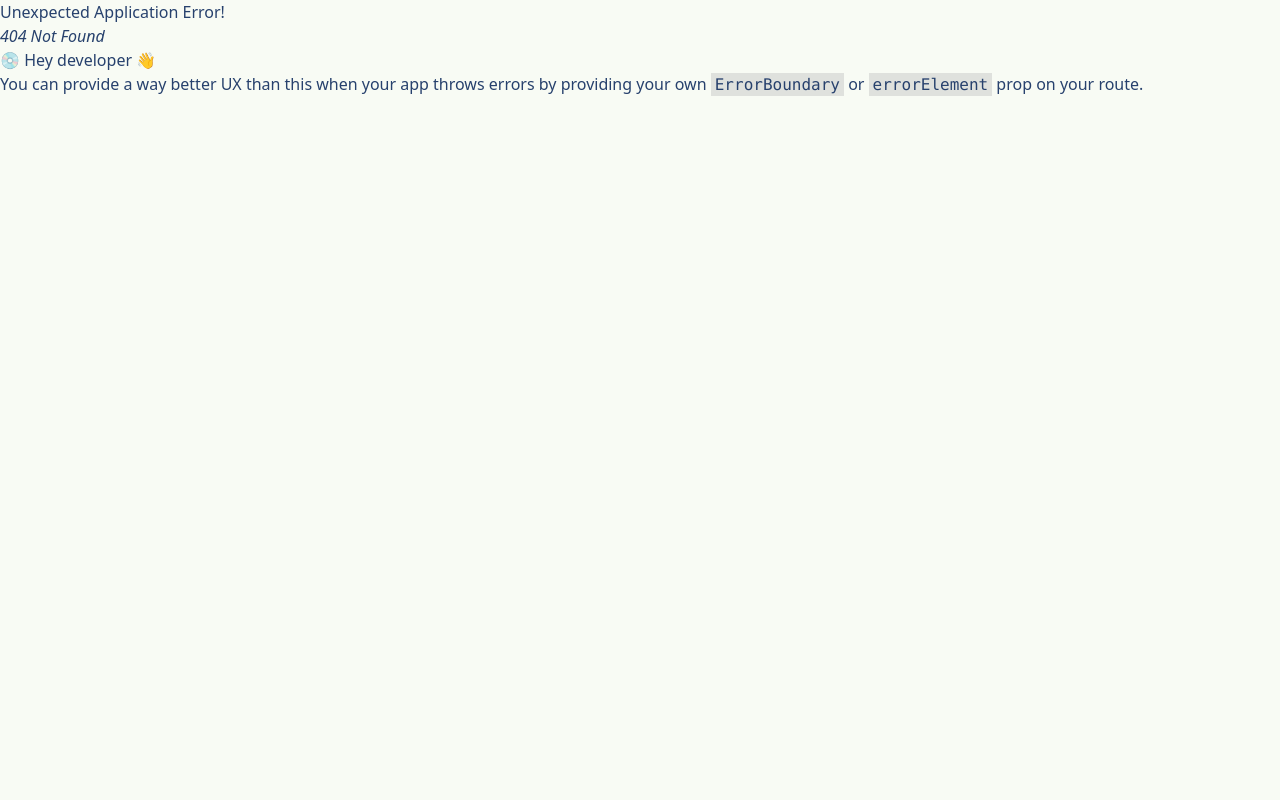
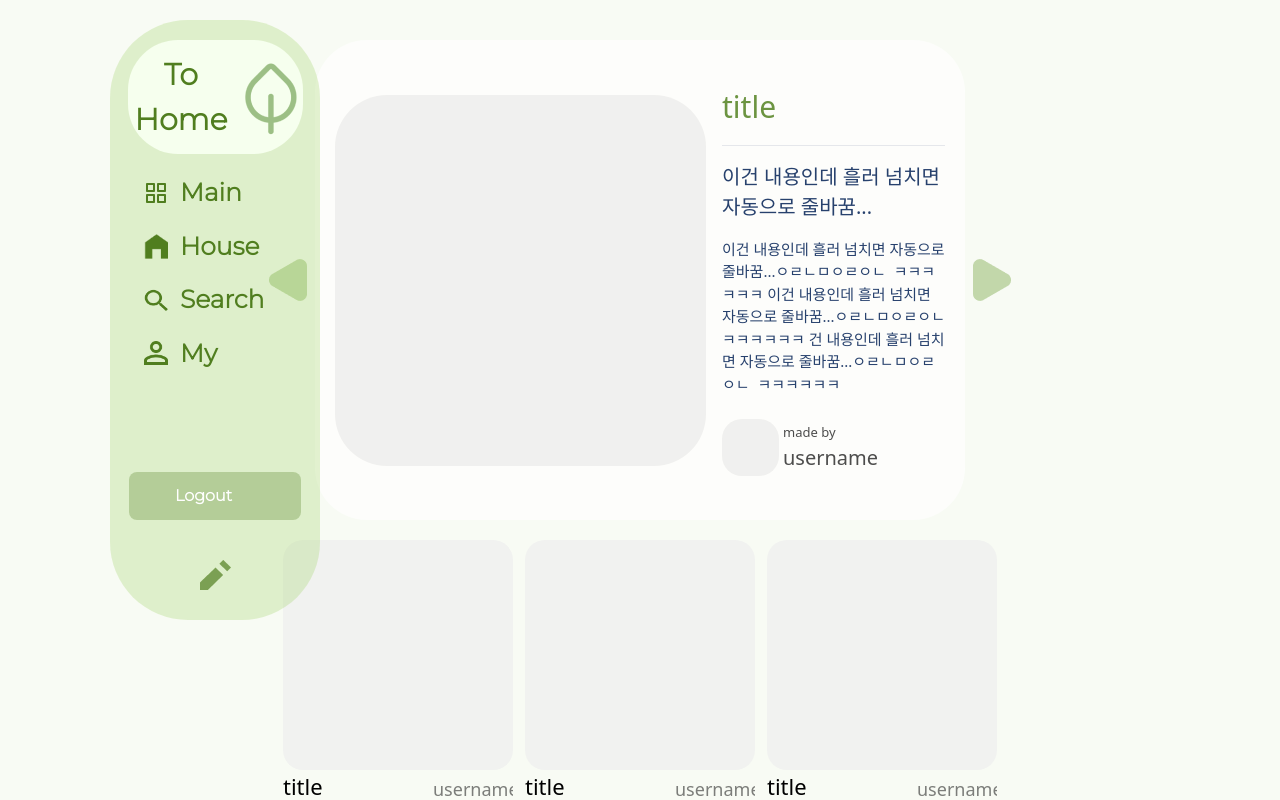
Before and after one commit to ye-one222/ToHome-FE, a React (Create React App) app in the folder project/: page /house in a window 1280 px wide. Before the commit this address had no page. Shown: the top 800 px of the page. Built offline with nearby package versions, Linux system fonts and the light colour scheme.

Commit message:
houseMainPage, searchMainPage 생성

```diff
--- /dev/null
+++ b/project/src/app/houseMain.tsx
@@ -0,0 +1,98 @@
+import React, {  } from "react"
+//import { Link } from "react-router-dom"
+import { Menu } from "../interface/menu.tsx";
+
+const TopCard = () => {
+    //이렇게 받는지, 아이디만 받아서 id.contents 같이 써야하는지 모르겠음
+    /*const [imgUrl, setImgUrl] = useState('');
+    const [title, setTitle] = useState('');
+    const [summary, setSummary] = useState('');
+    const [contents, setContents] = useState('');
+    const [tags, setTags] = useState([]);
+    const [user, setUser] = useState('');
+*/
+    //fetch로 GET 요청 -> 각각 저장
+
+    //tag 파싱하는 함수 필요할듯
+
+    return (
+        <div className="flex items-center w-[650px] h-[480px] bg-[#ffffffb2] rounded-[52px] p-5 gap-4">
+            <div className="w-[371px] h-[371px] bg-[#8181811a] rounded-[52px]">
+                {/* 사진 자리 - 나중에 이걸로 교체
+                <img src={imgURl} alt="Photo" className="w-[482px] h-[482px] rounded-[52px]" />
+                */}
+            </div>
+
+            <div className="flex flex-col max-w-[223px] max-h-[460px] gap-4">
+                <h1 className="min-h-[45px] text-[30px] text-[#6C9441] overflow-y-hidden">title</h1>
+                <hr className="w-full bg-black"/>
+                <div className="min-h-[60px] text-[20px] whitespace-pre-wrap overflow-y-hidden">이건 내용인데 흘러 넘치면 자동으로 줄바꿈...</div>
+                <div className="min-h-[70px] text-[15px] whitespace-pre-wrap overflow-y-hidden">이건 내용인데 흘러 넘치면 자동으로 줄바꿈...ㅇㄹㄴㅁㅇㄹㅇㄴ  ㅋㅋㅋㅋㅋㅋ 이건 내용인데 흘러 넘치면 자동으로 줄바꿈...ㅇㄹㄴㅁㅇㄹㅇㄴ  ㅋㅋㅋㅋㅋㅋ 건 내용인데 흘러 넘치면 자동으로 줄바꿈...ㅇㄹㄴㅁㅇㄹㅇㄴ  ㅋㅋㅋㅋㅋㅋ</div>
+
+                <div className="mt-2 flex items-center gap-1">
+                    <div className="w-[57px] h-[57px] bg-[#8181811a] rounded-[20px]">
+                        {/* 사진 자리 - 나중에 이걸로 교체
+                        <img src={??뭘로해야할까??} alt="Photo" className="w-[67px] h-[67px] rounded-[20px]" />
+                        */}
+                    </div>
+                    <div className="flex-col">
+                        <div className="text-[13px] text-[#000000b2]">made by</div>
+                        <div className="text-[20px] text-[#000000b2]">username</div>
+                    </div>
+                </div>
+            </div>
+        </div>
+    )
+}
+
+const HouseCard = () => {
+    /*const [imgUrl, setImgUrl] = useState('');
+    const [title, setTitle] = useState('');
+    const [user, setUser] = useState('');
+*/
+    //fetch로 GET 요청 -> 각각 저장
+
+    return (
+        <div className="flex flex-col">
+            <div className="w-[230px] h-[230px] bg-[#f1f2f0] rounded-[20px]">
+                {/* 사진 자리 - 나중에 이걸로 교체
+                <img src={imgUrl} alt="Photo" className="w-[245px] h-[245px] rounded-[20px]" />
+                */}
+            </div>
+            <div className="flex justify-between items-end">
+                <h1 className="w-[132px] text-[22px] text-black overflow-hidden">title</h1>
+                <div className="w-[80px] text-[18px] text-[#00000080] overflow-hidden">username</div>
+            </div>
+        </div>
+    )
+}
+
+export const HouseMainPage:React.FC = ()=>{
+    const leftBtnUrl = '/img/leftBtn.png';
+    const rightBtnUrl = '/img/rightBtn.png';
+
+    return (
+    <div className="flex flex-col items-center">
+        <Menu/>
+
+        {/* 상단 명예의 전당 */}
+        <div className="flex mt-10 items-center gap-2">
+            <button className="h-[42px]">
+                <img src={leftBtnUrl} alt="leftBtn" />
+            </button>
+            <TopCard />
+            <button className="h-[42px]">
+                <img src={rightBtnUrl} alt="rightBtn" />
+            </button>
+        </div>
+
+        {/* 집 사진들 3열 */}
+        <div className="mt-5 grid grid-cols-3 gap-3">
+            <HouseCard />
+            <HouseCard />
+            <HouseCard />
+            <HouseCard />
+        </div>
+    </div>
+    )
+}
--- /dev/null
+++ b/project/src/app/searchMain.tsx
@@ -0,0 +1,76 @@
+import React, { useState } from "react"
+//import { Link } from "react-router-dom"
+import { Menu } from "../interface/menu.tsx";
+
+const FilterCard = () => {
+    const tags = ['플라스틱', '스티로폼', '캔', '비닐', '종이']; //나중에 더 추가
+    const [selectedTags, setSelectedTags] = useState([]);
+
+    return (
+        <div className="grid grid-cols-2 items-center w-[650px] h-[200px] bg-[#a0d4684c] rounded-[78px] p-6">
+            {tags.map((tag, index) => {
+                return(
+                    <div key={index} className="flex gap-1 text-[#507E1F]">
+                        <input
+                        type="checkbox"
+                        className="w-5 h-5 accent-gray-50"
+                        onChange={({target: {checked}})=> {
+                            if(checked){
+                                setSelectedTags((prevSelectedTags) => [...prevSelectedTags, tag]);
+                            }else{
+                                setSelectedTags((prevSelectedTags) =>
+                                    prevSelectedTags.filter(atag => atag !== tag)
+                                );
+                            }
+                        }}
+                        />
+                        {tag}
+                    </div>
+                )
+            })}
+        </div>
+    )
+}
+
+const RecipeCard = () => {
+    /*const [imgUrl, setImgUrl] = useState('');
+    const [title, setTitle] = useState('');
+    const [user, setUser] = useState('');
+*/
+    //fetch로 GET 요청 -> 각각 저장
+
+    return (
+        <div className="flex flex-col">
+            <div className="w-[230px] h-[230px] bg-[#f1f2f0] rounded-[20px]">
+                {/* 사진 자리 - 나중에 이걸로 교체
+                <img src={imgUrl} alt="Photo" className="w-[245px] h-[245px] rounded-[20px]" />
+                */}
+            </div>
+            <div className="flex justify-between items-end">
+                <h1 className="w-[132px] text-[22px] text-black overflow-hidden">title</h1>
+                <div className="w-[80px] text-[18px] text-[#00000080] overflow-hidden">username</div>
+            </div>
+        </div>
+    )
+}
+
+export const SearchMainPage:React.FC = ()=>{
+    return (
+    <div className="flex flex-col items-center">
+        <Menu/>
+
+        {/* 상단 필터 박스 */}
+        <div className="flex mt-10 items-center gap-2">
+            <FilterCard />
+        </div>
+
+        {/* 레시피들 3열 */}
+        <div className="mt-5 grid grid-cols-3 gap-3">
+            <RecipeCard />
+            <RecipeCard />
+            <RecipeCard />
+            <RecipeCard />
+        </div>
+    </div>
+    )
+}
```
Also changed, not shown: project/src/router/index.tsx (+10 -1 lines).
